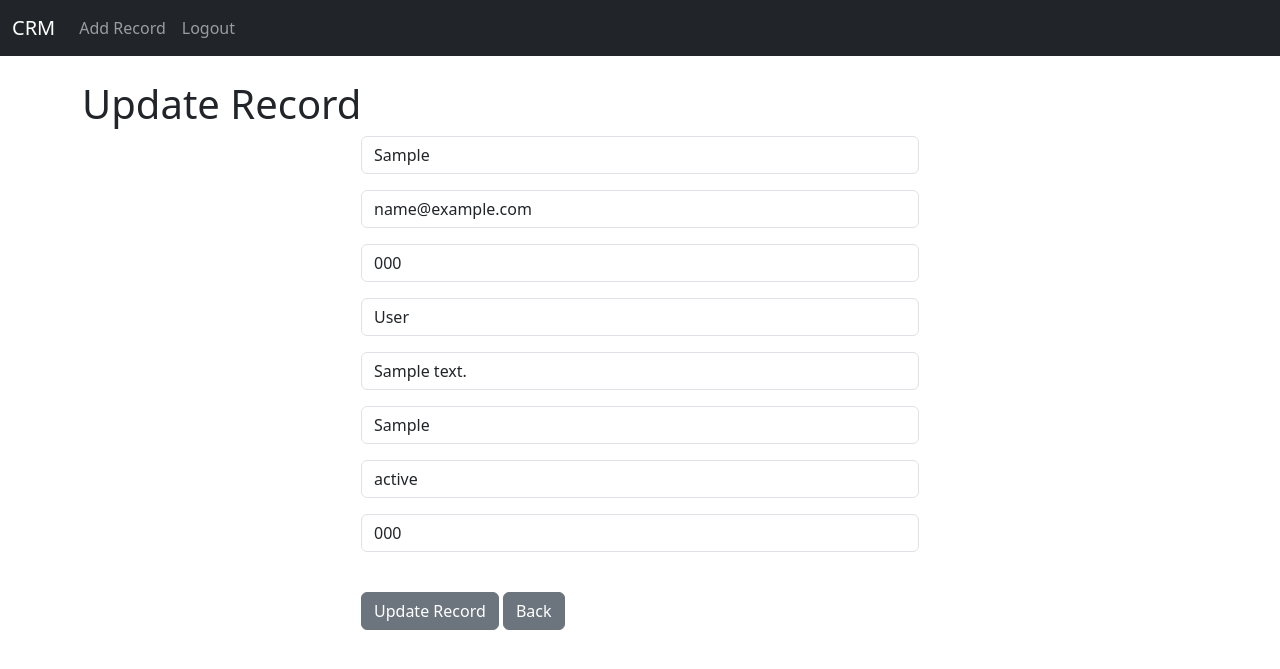
After one commit to AdefemiAdeyanju/django-crm-app, a Django app: page /update_record/1 in a window 1280 px wide. The commit adds this page. Shown: the top 669 px of the page. Run offline with Django 5.2, Linux system fonts and the light colour scheme; a user stored in the database is signed in; tables that the repository leaves empty hold one stand-in row (values such as "Sample post").

Commit message:
initial commit

```diff
--- a/app/forms.py
+++ b/app/forms.py
@@ -1,6 +1,7 @@
 from django.contrib.auth.forms import UserCreationForm
 from django.contrib.auth.models import User
 from django import forms
+from .models import Record
 #from .models import Record
 
 class SignUpForm(UserCreationForm):
@@ -36,16 +37,16 @@ class SignUpForm(UserCreationForm):
 
 
 # Create Add Record Form
-# class AddRecordForm(forms.ModelForm):
-# 	first_name = forms.CharField(required=True, widget=forms.widgets.TextInput(attrs={"placeholder":"First Name", "class":"form-control"}), label="")
-# 	last_name = forms.CharField(required=True, widget=forms.widgets.TextInput(attrs={"placeholder":"Last Name", "class":"form-control"}), label="")
-# 	email = forms.CharField(required=True, widget=forms.widgets.TextInput(attrs={"placeholder":"Email", "class":"form-control"}), label="")
-# 	phone = forms.CharField(required=True, widget=forms.widgets.TextInput(attrs={"placeholder":"Phone", "class":"form-control"}), label="")
-# 	address = forms.CharField(required=True, widget=forms.widgets.TextInput(attrs={"placeholder":"Address", "class":"form-control"}), label="")
-# 	city = forms.CharField(required=True, widget=forms.widgets.TextInput(attrs={"placeholder":"City", "class":"form-control"}), label="")
-# 	state = forms.CharField(required=True, widget=forms.widgets.TextInput(attrs={"placeholder":"State", "class":"form-control"}), label="")
-# 	zipcode = forms.CharField(required=True, widget=forms.widgets.TextInput(attrs={"placeholder":"Zipcode", "class":"form-control"}), label="")
+class AddRecordForm(forms.ModelForm):
+	first_name = forms.CharField(required=True, widget=forms.widgets.TextInput(attrs={"placeholder":"First Name", "class":"form-control"}), label="")
+	last_name = forms.CharField(required=True, widget=forms.widgets.TextInput(attrs={"placeholder":"Last Name", "class":"form-control"}), label="")
+	email = forms.CharField(required=True, widget=forms.widgets.TextInput(attrs={"placeholder":"Email", "class":"form-control"}), label="")
+	phone = forms.CharField(required=True, widget=forms.widgets.TextInput(attrs={"placeholder":"Phone", "class":"form-control"}), label="")
+	address = forms.CharField(required=True, widget=forms.widgets.TextInput(attrs={"placeholder":"Address", "class":"form-control"}), label="")
+	city = forms.CharField(required=True, widget=forms.widgets.TextInput(attrs={"placeholder":"City", "class":"form-control"}), label="")
+	state = forms.CharField(required=True, widget=forms.widgets.TextInput(attrs={"placeholder":"State", "class":"form-control"}), label="")
+	zipcode = forms.CharField(required=True, widget=forms.widgets.TextInput(attrs={"placeholder":"Zipcode", "class":"form-control"}), label="")
 
-# 	class Meta:
-# 		model = Record
-# 		exclude = ("user",)
+	class Meta:
+		model = Record
+		exclude = ("user",)
--- a/app/urls.py
+++ b/app/urls.py
@@ -7,5 +7,7 @@ urlpatterns = [
    path('logout/', views.logout_user, name='logout'),
    path('register/', views.register_user, name='register'),
    path('record/<int:pk>', views.customer_record, name='record'),
-
+   path('delete_record/<int:pk>', views.delete_record, name='delete_record'),
+   path('add_record/', views.add_record, name='add_record'),
+   path('update_record/<int:pk>', views.update_record, name='update_record'),
 ]
--- a/app/views.py
+++ b/app/views.py
@@ -1,7 +1,7 @@
 from django.shortcuts import render, redirect
 from django.contrib.auth import authenticate,login,logout
 from django.contrib import messages
-from .forms import SignUpForm
+from .forms import SignUpForm, AddRecordForm
 from .models import Record
 # Create your views here.
 
@@ -55,3 +55,39 @@ def customer_record(request,pk):
     else:
         messages.success(request, 'You Must Be Logged In To View That Page...')
         return redirect('home')
+
+def delete_record(request,pk):
+    if request.user.is_authenticated:
+        delete_it= Record.objects.get(id=pk)
+        delete_it.delete()
+        messages.success(request, 'Record Deleted Successfully')
+        return redirect('home')
+    else:
+        messages.success(request, 'You Must Be Logged In')
+        return redirect('home')
+
+
+def add_record(request):
+    form = AddRecordForm(request.POST or None)
+    if request.user.is_authenticated:
+        if request.method == 'POST':
+            if form.is_valid():
+                add_record = form.save()
+                messages.success(request, 'Record Added...')
+                return redirect('home')
+        return render(request,'add_record.html',{'form':form})
+    else:
+        messages.success(request, 'You Must Be Logged In....')
+        return redirect('home')
+
+def update_record(request, pk):
+    if request.user.is_authenticated:
+        current_record = Record.objects.get(id=pk)
+        form = AddRecordForm(request.POST or None, instance=current_record)
+        if form.is_valid():
+            form.save()
+            messages.success(request, 'Record Has Been Updated!')
+            return redirect('home')
+        return render(request, 'update_record.html',{'form':form})
+    else:
+        messages.success(request, 'You Must Be Logged In..')
--- a/templates/navbar.html
+++ b/templates/navbar.html
@@ -8,9 +8,13 @@
         <ul class="navbar-nav me-auto mb-2 mb-lg-0">
 
             {% if user.is_authenticated %}
-          <li class="nav-item">
+            <li class="nav-item">
+              <a class="nav-link" href={% url "add_record" %}>Add Record</a>
+
+            </li>
+            <li class="nav-item">
             <a class="nav-link" href={% url "logout" %}>Logout</a>
-            </ul>
+            </li>
 
             {% else %}
 
--- a/templates/record.html
+++ b/templates/record.html
@@ -20,4 +20,8 @@
 </div>
 </div>
 
+<br/>
+<a href= {% url "home" %} class='btn btn-secondary'>Back</a>
+<a href= {% url "delete_record" customer_record.id%} class='btn btn-danger'>Delete</a>
+<a href= {% url "update_record" customer_record.id%} class='btn btn-secondary'>Update</a>
 {% endblock %}
--- /dev/null
+++ b/templates/update_record.html
@@ -0,0 +1,18 @@
+{% extends "base.html" %}
+{% block content %}
+
+<h1>Update Record</h1>
+
+<div class= 'col-md-6 offset-md-3'>
+    <form method="POST" action="">
+        {% csrf_token %}
+
+        {{ form.as_p }}
+
+<br/>
+    <button type="submit" class="btn btn-secondary">Update Record</button>
+    <a href= {% url "home" %} class='btn btn-secondary'>Back</a>
+       </form>
+</div>
+
+{% endblock %}
```
Also changed, not shown: templates/add_record.html (added, +17 -0 lines).
